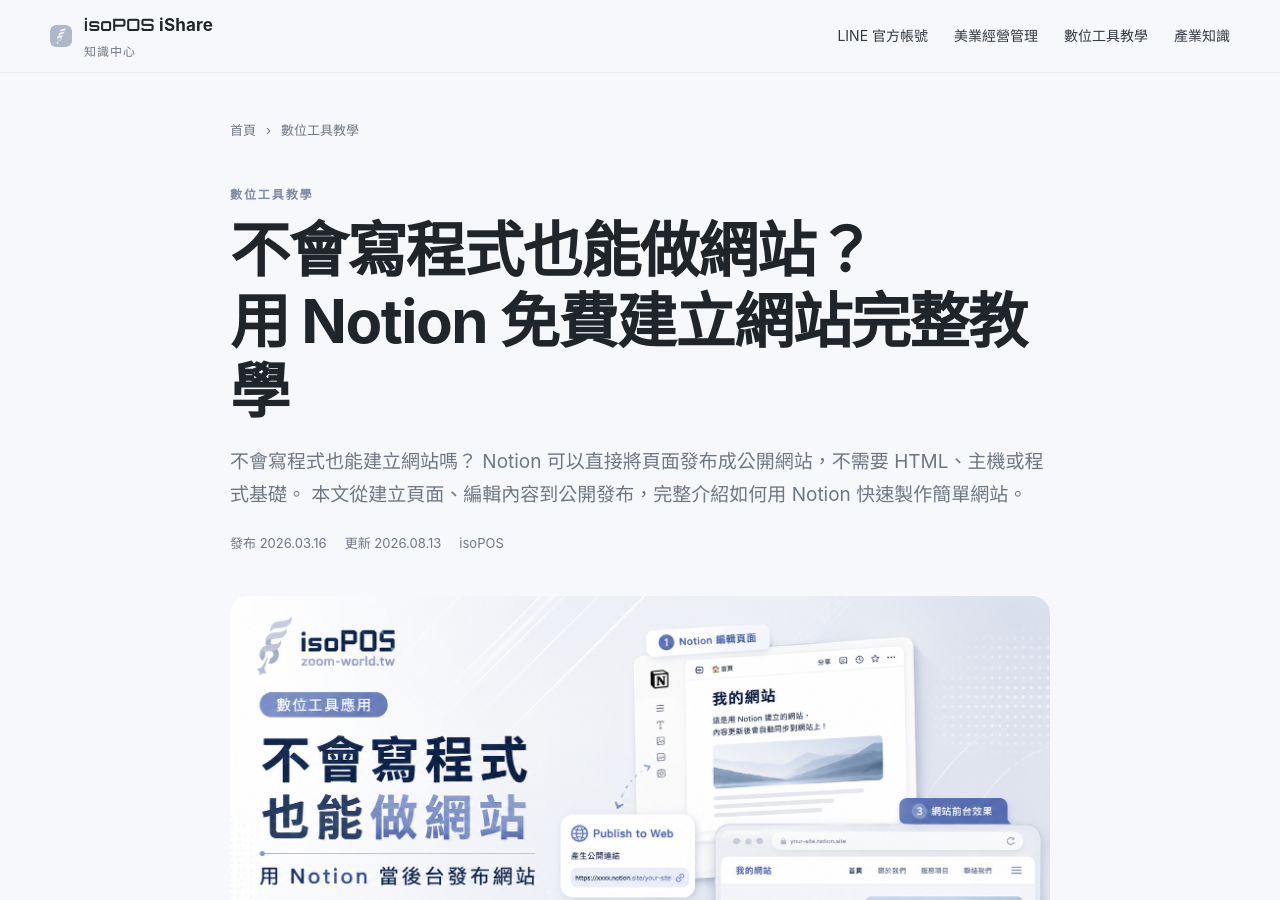
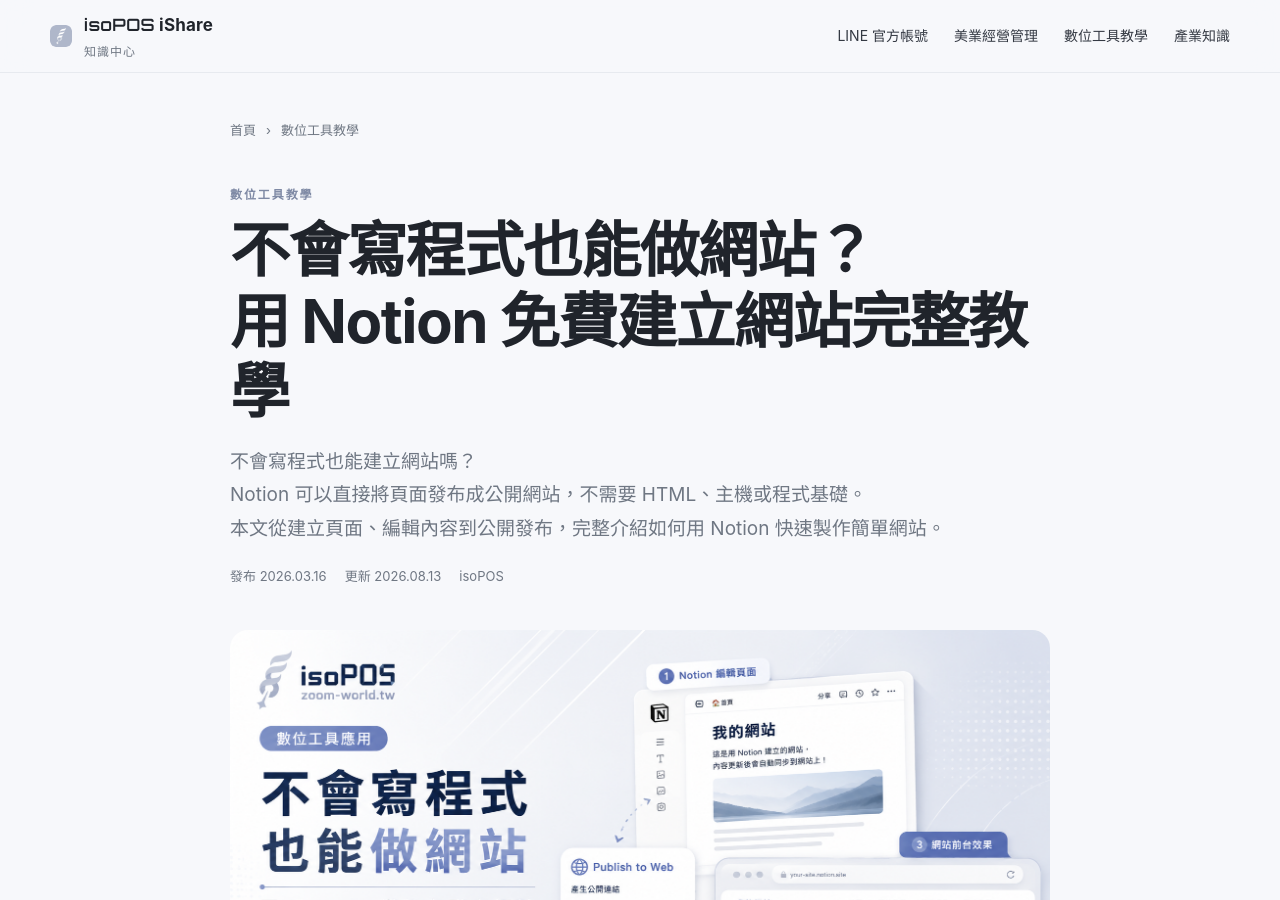
Before and after one commit to isopossoft/isoPOS-ishare, a Jekyll site: the page built from _posts/2026-08-13-build-website-with-notion.md, in a window 1280 px wide and 900 px high. Built offline with Jekyll 4.4.1, drawn with Linux system fonts in a browser that asks for light colours.

```diff
--- a/_posts/2026-08-13-build-website-with-notion.md
+++ b/_posts/2026-08-13-build-website-with-notion.md
@@ -11,9 +11,9 @@ tags:
 date: 2026-03-16
 updated: 2026-08-13
 description: |-
-  不會寫程式也能建立網站嗎？
-  Notion 可以直接將頁面發布成公開網站，不需要 HTML、主機或程式基礎。
-  本文從建立頁面、編輯內容到公開發布，完整介紹如何用 Notion 快速製作簡單網站。
+  不會寫程式也能建立網站嗎？<br/>
+  Notion 可以直接將頁面發布成公開網站，不需要 HTML、主機或程式基礎。<br/>
+  本文從建立頁面、編輯內容到公開發布，完整介紹如何用 Notion 快速製作簡單網站。<br/>
 image: /assets/images/build-website-with-notion.png
 author: isoPOS
 article_sections:
```
